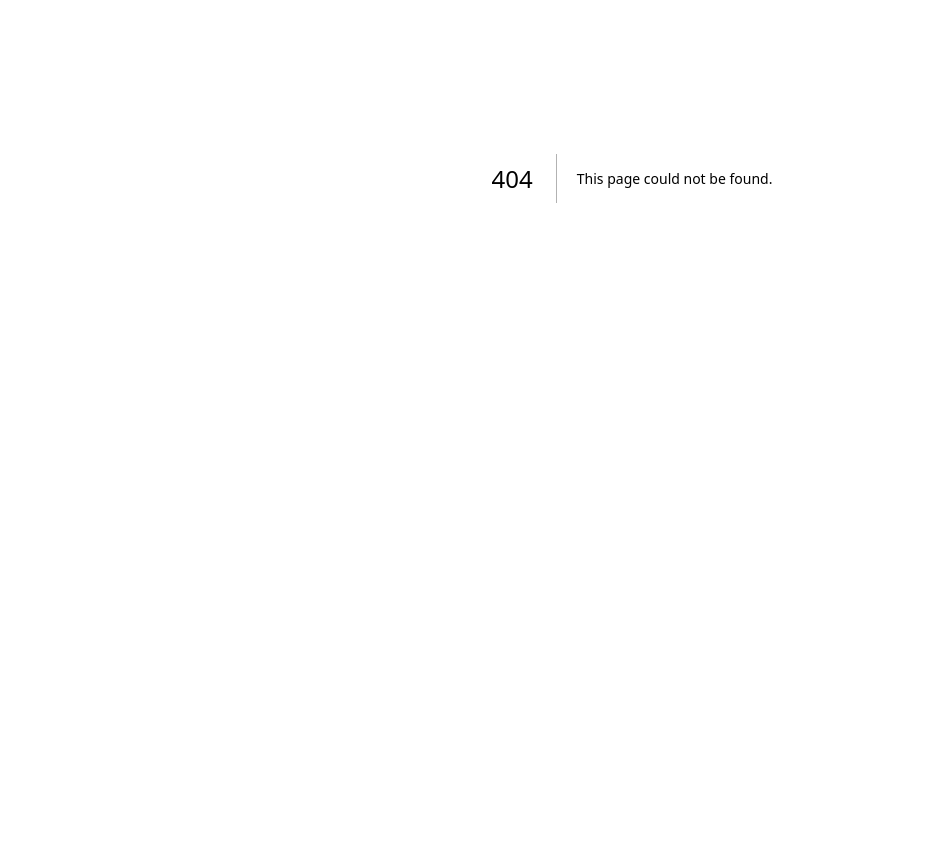
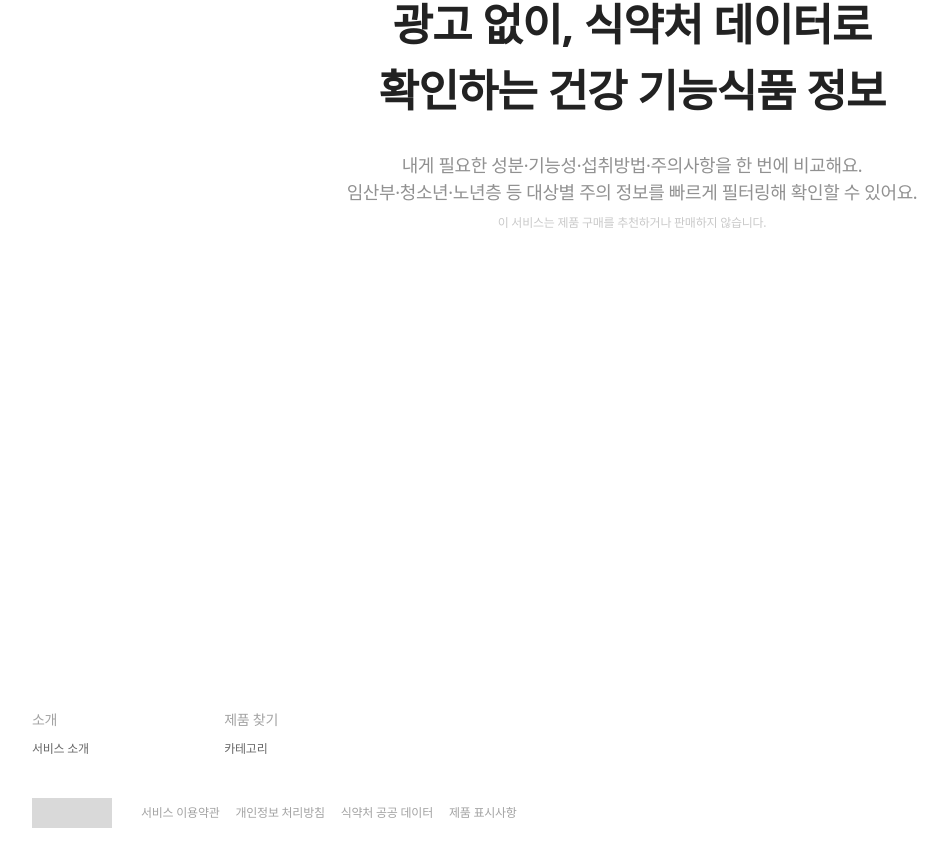
Before and after one commit to MedlyMediLog/MediLog-frontend, a Next.js app: page /landing in a window 1280 px wide. Before the commit this address had no page. Shown: the part 222-1080 px from the top of the page, without its empty margins (8-955 px from the left). Before the commit the page ends 800 px from the top, so only its background shows below. Built offline with nearby package versions, Linux system fonts and the light colour scheme.

Commit message:
feat: 랜딩 페이지 제작 및 폴더 구조 변경

```diff
--- /dev/null
+++ b/src/app/landing/page.tsx
@@ -0,0 +1,64 @@
+export default function LandingPage() {
+  return (
+    <div className="w-full">
+        <header className="w-full py-[16px] px-[20px] flex gap-[120px] h-[80px]">
+            <div className="w-full gap-[40px]">
+                <div className="w-[80px] h-[30px] bg-[#d9d9d9]"></div>
+            </div>
+
+        </header>
+      {/* Hero */}
+      <section className="w-full">
+        <div className="mx-auto flex min-h-[821px] max-w-[1256px] flex-col items-center">
+          <h1 className="text-d2 mt-[133px] text-center text-[#222222]">
+            광고 없이, 식약처 데이터로 <br /> 확인하는 건강 기능식품 정보
+          </h1>
+
+          <p className="text-b1 mt-[29px] text-center text-[#919191]">
+            내게 필요한 성분·기능성·섭취방법·주의사항을 한 번에 비교해요.
+            <br />
+            임산부·청소년·노년층 등 대상별 주의 정보를 빠르게 필터링해 확인할 수 있어요.
+          </p>
+
+          <p className="text-b5 mt-[8px] text-center text-[#c9c9c9]">
+            이 서비스는 제품 구매를 추천하거나 판매하지 않습니다.
+          </p>
+        </div>
+      </section>
+
+      {/* Footer / Quick links */}
+      <footer className="w-full px-[40px] py-[30px] gap-[10px] flex flex-col">
+        <div className="flex gap-[40px] w-full flex-col">
+        <div className="w-[246px] flex flex-col">
+        {/* 소개 제품 찾기*/}
+          <div className="flex justify-between">
+            <div className="flex flex-col gap-[10px]">
+              <div className="text-b3 text-[#a3a3a3]">소개</div>
+              <div className="text-b5 text-[#666666]">서비스 소개</div>
+            </div>
+
+            <div className="flex flex-col gap-[10px]">
+              <div className="text-b3 text-[#a3a3a3]">제품 찾기</div>
+              <div className="text-b5 text-[#666666]">카테고리</div>
+            </div>
+          </div>
+
+
+          </div>
+          {/* 서비스 이용약관 개인정보 처리방침 등등 */}
+          <div className="flex justify-between w-full ">
+            <div className="flex gap-[29px] items-center">
+                <div className="w-[80px] h-[30px] bg-[#d9d9d9]"></div>
+                <div className="flex gap-[16px] whitespace-nowrap">
+                    <div className="text-b5 text-[#a3a3a3]">서비스 이용약관</div>
+                    <div className="text-b5 text-[#a3a3a3]">개인정보 처리방침</div>
+                    <div className="text-b5 text-[#a3a3a3]">식약처 공공 데이터</div>
+                    <div className="text-b5 text-[#a3a3a3]">제품 표시사항</div>
+                </div>
+            </div>
+        </div>
+        </div>
+      </footer>
+    </div>
+  )
+}
--- a/src/app/layout.tsx
+++ b/src/app/layout.tsx
@@ -1,4 +1,5 @@
 import type { ReactNode } from "react";
+import "./globals.css"
 
 export default function RootLayout({
   children,
--- a/src/app/page.tsx
+++ b/src/app/page.tsx
@@ -1,10 +1,10 @@
 import Link from "next/link";
-import Button from "./components/common/Button";
+import Button from "./_components/common/Button";
 
 export default function Page(){
     return (
       <>
-        <div>메인 페이지입니다.</div>
+        <div className="">메인 페이지입니다.</div>
         <Link href="/search">
           <Button>검색 페이지</Button>
         </Link>
```
Also changed, not shown: src/app/_components/common/Button.tsx (renamed from src/app/components/common/Button.tsx), src/app/_components/common/Textarea.tsx (renamed from src/app/components/common/Textarea.tsx).
